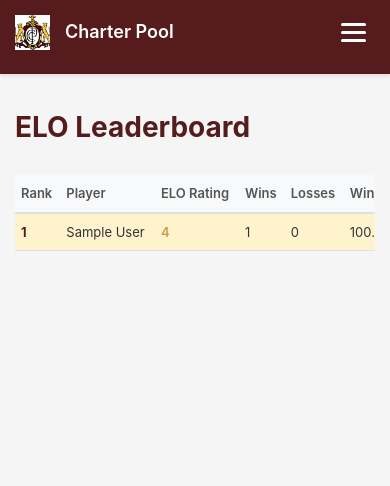
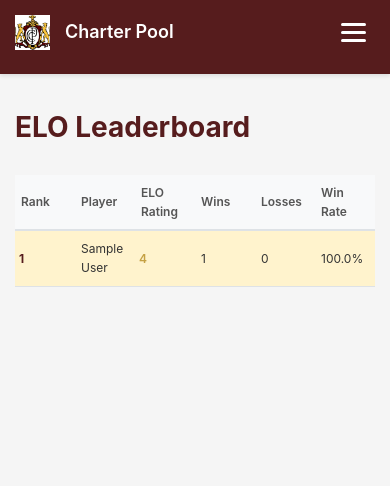
Before and after one commit to conjfrnk/charter-pool, a Flask app: page /leaderboard in a window 390 px wide. Shown: the top 486 px of the page. Run offline with Flask 3, Linux system fonts and the light colour scheme; a user stored in the database is signed in; tables that the repository leaves empty hold one stand-in row (values such as "Sample post").

Commit message:
Enhance CSS styles for dashboard and leaderboard tables
- Added gap and margin adjustments to the dashboard grid and card elements for improved spacing.
- Updated table styles to ensure full-width display and fixed layout for leaderboard tables.
- Introduced word-wrap and overflow-wrap properties for table cells to enhance readability.
- Adjusted column widths for rank and ELO cells to optimize layout on smaller screens.

These changes improve the overall user interface and ensure better responsiveness across devices.

```diff
--- a/static/style.css
+++ b/static/style.css
@@ -1107,6 +1107,11 @@ table tr.highlight {
 
   .dashboard-grid {
     grid-template-columns: 1fr;
+    gap: 15px;
+  }
+
+  .card {
+    margin-bottom: 15px;
   }
 
   .stats {
@@ -1135,12 +1140,37 @@ table tr.highlight {
 
   table {
     font-size: 14px;
-    min-width: 500px;
+    min-width: 100%;
   }
 
   table th,
   table td {
     padding: 8px 6px;
+  }
+
+  .leaderboard-table {
+    min-width: 100%;
+    table-layout: fixed;
+  }
+
+  .leaderboard-table.full {
+    min-width: 100%;
+    table-layout: fixed;
+  }
+
+  .leaderboard-table th,
+  .leaderboard-table td {
+    word-wrap: break-word;
+    overflow-wrap: break-word;
+  }
+
+  /* Make rank and ELO columns narrower */
+  .leaderboard-table .rank-cell {
+    width: 50px;
+  }
+
+  .leaderboard-table .elo-cell {
+    width: 70px;
   }
 
   .btn {
@@ -1205,12 +1235,51 @@ table tr.highlight {
   }
 
   .card {
-    padding: 20px;
+    padding: 15px;
+    margin-bottom: 12px;
+  }
+
+  .dashboard-grid {
+    gap: 12px;
   }
 
   table {
-    min-width: 400px;
+    min-width: 100%;
     font-size: 13px;
+  }
+
+  .leaderboard-table {
+    min-width: 100%;
+    table-layout: fixed;
+  }
+
+  .leaderboard-table.full {
+    min-width: 100%;
+    table-layout: fixed;
+  }
+
+  .leaderboard-table th,
+  .leaderboard-table td {
+    word-wrap: break-word;
+    overflow-wrap: break-word;
+    font-size: 12px;
+  }
+
+  /* Make rank and ELO columns narrower on small screens */
+  .leaderboard-table .rank-cell {
+    width: 40px;
+    padding: 8px 4px;
+  }
+
+  .leaderboard-table .elo-cell {
+    width: 60px;
+    padding: 8px 4px;
+  }
+
+  /* Hide white-space: nowrap on mobile for table headers */
+  table th {
+    white-space: normal;
+    font-size: 12px;
   }
 
   .form-group input[type="text"],
```
